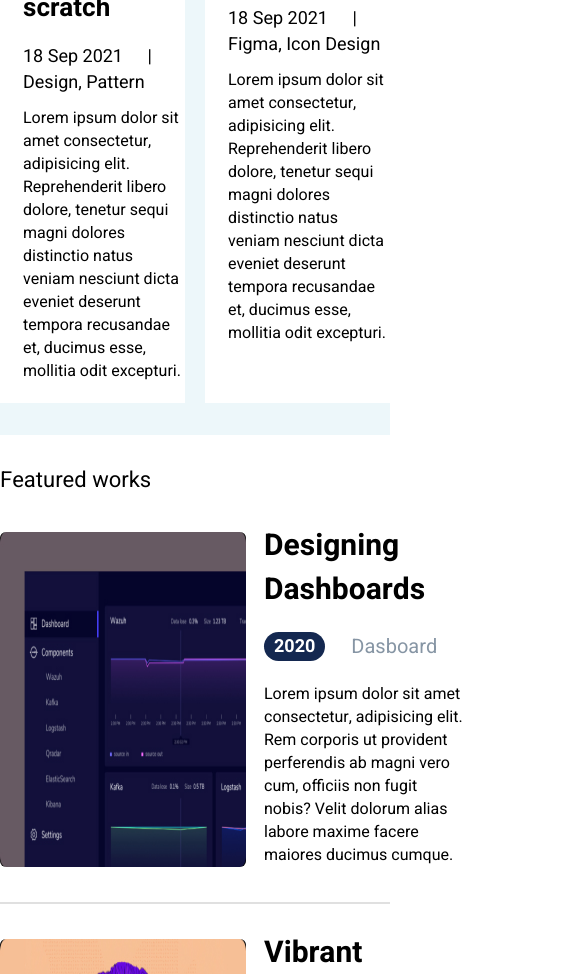
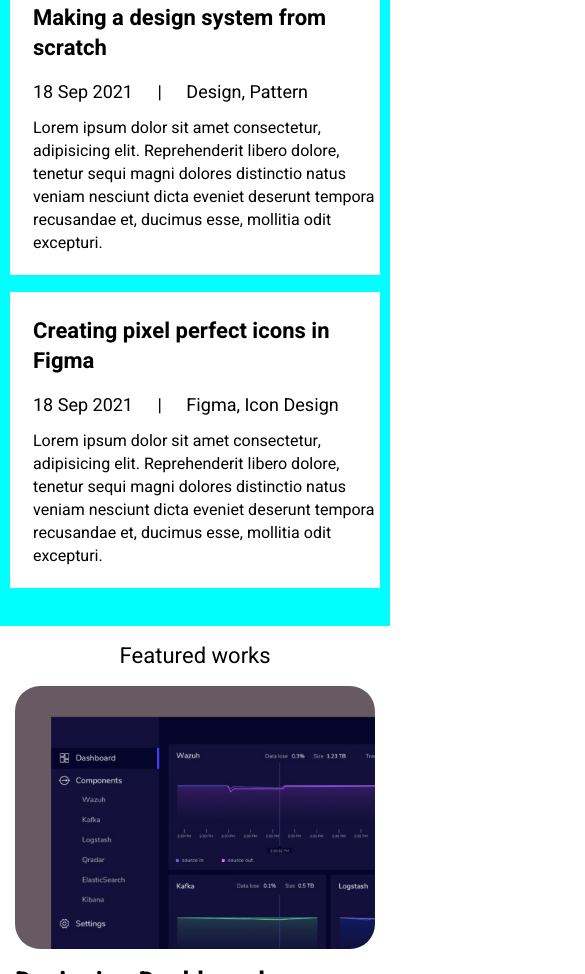
Before and after one commit to Advya/portfolio-template-layout, a website: page dist/index.html in a window 390 px wide. Shown: the part 1026-2000 px from the top of the page, 585 px wide, since content can reach past the window. Drawn offline with Linux system fonts and the light colour scheme.

Commit message:
min width for content + burger menu failed

```diff
--- a/dist/css/style.css
+++ b/dist/css/style.css
@@ -7,13 +7,16 @@
 }
 
 body{
-
+  min-width: 320px;
   background: #fff;
 }
 a{
   color: #000;
 }
 
+.header__burger {
+  display: none;
+}
 .menu {
   margin: 27px 60px;
 }
@@ -28,6 +31,8 @@ a{
   color: #000;
   font-weight: 500;
 }
+
+
 .container {
   display: flex;
   flex-direction: column;
@@ -38,6 +43,7 @@ a{
   margin: 126px 0 0 0;
   display: flex;
 }
+
 .first_block img {
   border: none;
   border-radius: 50%;
@@ -69,6 +75,31 @@ a{
   padding: 10px 20px;
   margin: 0 0 70px 0;
 }
+
+@media (max-width: 767px){
+  .container{
+    max-width: 100%;
+  }
+  .first_block{
+    display: flex;
+    flex-direction: column;
+    justify-content: center;
+
+  }
+  .first_block__content{
+    text-align: center;
+    margin: 0 auto;
+    order: 2;
+  }
+
+  .first_block img{
+    order: 1;
+    margin: 0 auto;
+
+  }
+}
+
+
 .second_block {
   background: #EDF7FA;
 }
@@ -123,6 +154,37 @@ a{
   margin-bottom: 20px;
 }
 
+@media (max-width: 767px){
+  .second_block{
+    background-color: cyan;
+  }
+  .second_block__head span{
+    margin: 0 auto;
+  }
+  .second_block__head a{
+    display: none;
+  }
+  .second_block__main{
+    display: flex;
+    flex-wrap: wrap;
+    margin: 0 auto;
+    padding-bottom: 38px;
+  }
+  .second_block__main__item{
+    margin: 0 10px 17px;
+    /* padding: 0 20px; */
+  }
+  .second_block__main__item:last-child {
+    margin: 0 10px 0px;
+  }
+  .second_block__main__item h2{
+    font-size: 22px;
+    line-height: 30px;
+  }
+
+}
+
+
 .third_block {
 }
 .third_block__featured {
@@ -145,7 +207,7 @@ hr{
 }
 .card img{
   width: 246px;
-  border-radius: 6px;
+  border-radius: 10px;
 }
 .card_content {
   padding: 0 0 0 18px;
@@ -181,6 +243,40 @@ hr{
   line-height: 23px;
 }
 
+@media (max-width: 767px){
+  .third_block__featured{
+    margin: 0 auto;
+  }
+  .card:first-child{
+    margin: 0;
+  }
+  .card{
+    display: flex;
+    flex-wrap: wrap;
+    padding: 0 15px;
+  }
+  .card img{
+    width: 100%;
+    margin: 0 auto;
+    border-radius: 25px;
+  }
+  .card_content{
+    text-align: left;
+    margin: 0 auto;
+    padding: 0;
+  }
+  .card_content h2{
+    margin-top: 18px;
+    font-size: 26px;
+    line-height: 30px;
+  }
+  hr{
+    margin: 20px;
+  }
+
+
+}
+
 footer{
   margin-top: 50px;
   margin: 0 auto;
@@ -189,3 +285,10 @@ footer img{
   width: 100%;
   max-width: 1152px;
 }
+
+@media (max-width:767px){
+  footer img{
+    width: 100%;
+    margin: 0 auto;
+  }
+}
--- a/dist/index.html
+++ b/dist/index.html
@@ -16,6 +16,9 @@
 
 <body>
     <header>
+        <div class="header__burger">
+            <span></span>
+        </div>
         <nav class="menu">
             <ul>
                 <li class="menu__item"><a href="#">Works</a></li>
```
